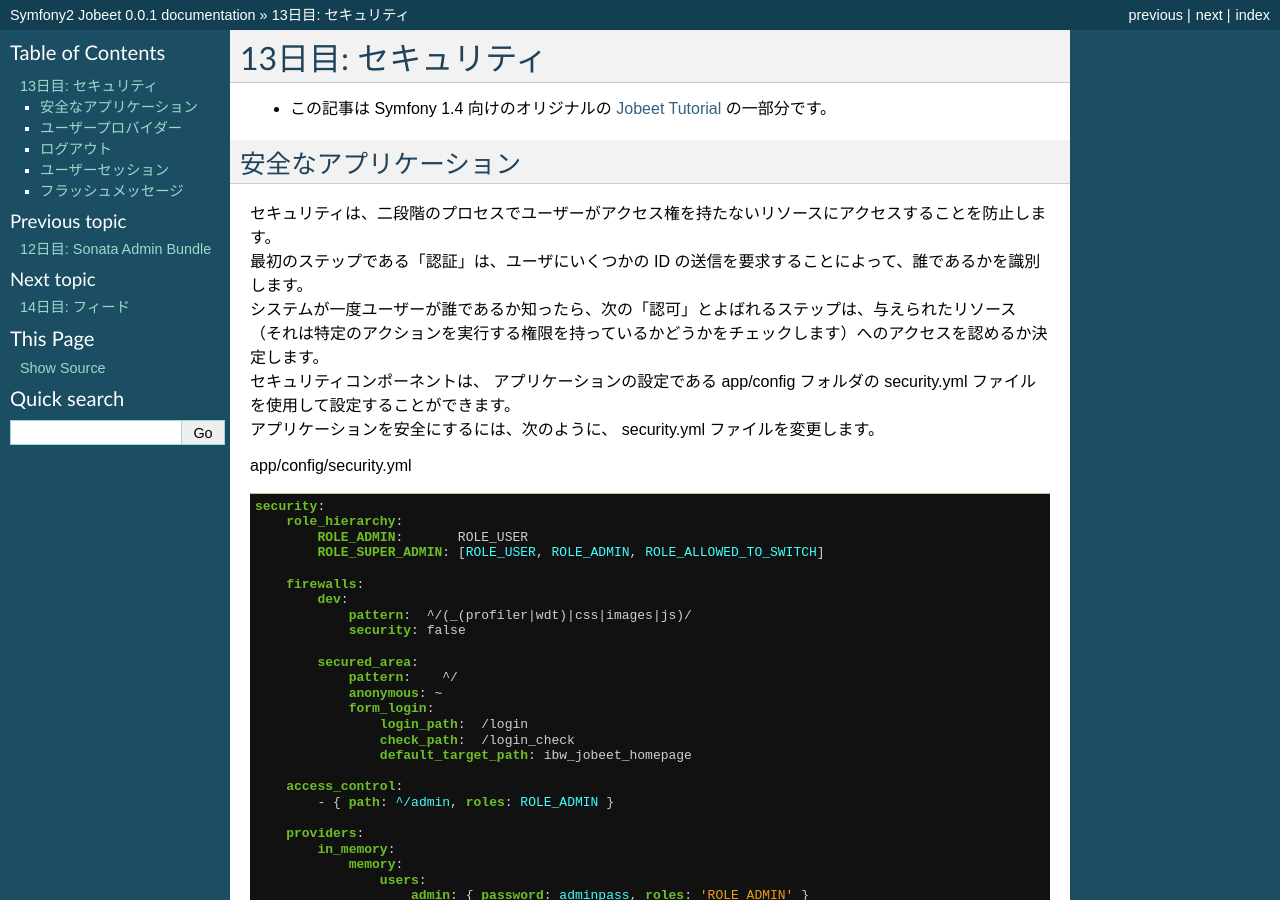
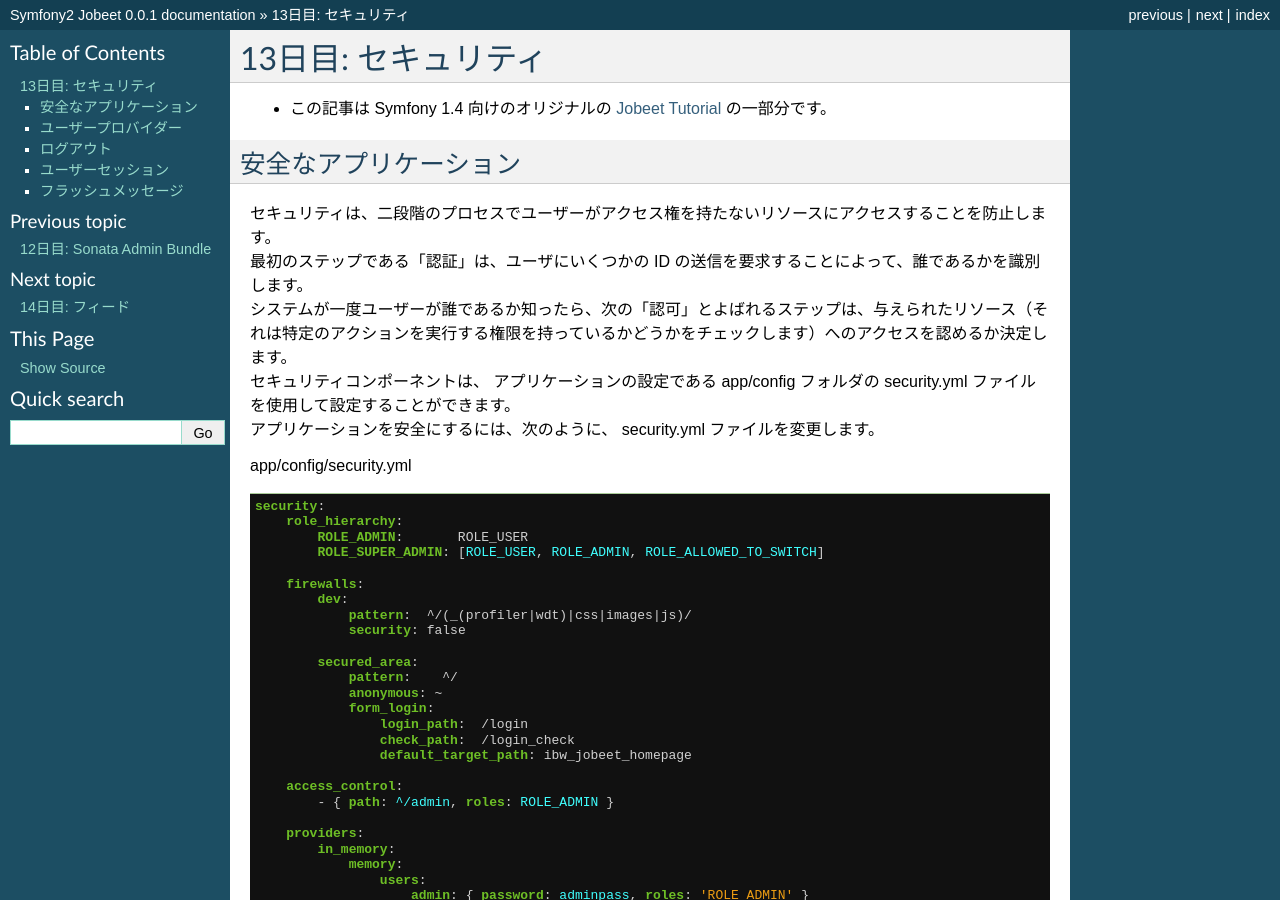
Before and after one commit to symfony-japan-old/symfony2-jobeet-ja, a Sphinx documentation site: the page built from source/day-13-security.rst, in a window 1280 px wide and 900 px high. Built offline with Sphinx 7.4.7, drawn with Linux system fonts in a browser that asks for light colours; some of the changed text lies outside the part shown.

Commit message:
改行しすぎ

```diff
--- a/source/day-13-security.rst
+++ b/source/day-13-security.rst
@@ -8,8 +8,7 @@
 
 | セキュリティは、二段階のプロセスでユーザーがアクセス権を持たないリソースにアクセスすることを防止します。
 | 最初のステップである「認証」は、ユーザにいくつかの ID の送信を要求することによって、誰であるかを識別します。
-| システムが一度ユーザーが誰であるか知ったら、次の「認可」とよばれるステップは、与えられたリソース
-| （それは特定のアクションを実行する権限を持っているかどうかをチェックします）へのアクセスを認めるか決定します。
+| システムが一度ユーザーが誰であるか知ったら、次の「認可」とよばれるステップは、与えられたリソース（それは特定のアクションを実行する権限を持っているかどうかをチェックします）へのアクセスを認めるか決定します。
 | セキュリティコンポーネントは、 アプリケーションの設定である app/config フォルダの security.yml ファイルを使用して設定することができます。
 | アプリケーションを安全にするには、次のように、 security.yml ファイルを変更します。
 
@@ -126,7 +125,7 @@
 | 無効なユーザー名またはパスワードを送信した場合は、このアクションで、ユーザーに表示するためフォーム送信エラーをセキュリティシステムから読み込みます。
 | セキュリティシステム自体が送信されたユーザー名とパスワードをチェックしユーザを認証します。
 | そのため、唯一の作業は、ログインフォームを表示し、発生した可能性のあるログインエラーを表示することです。
-| 最後に、対応するテンプレートを作成してみましょう
+| 最後に、対応するテンプレートを作成してみましょう。
 
 ..
    When the user submits the form, the security system automatically handles the form submission for you.
@@ -499,8 +498,7 @@
 
    {% block user_block %}<a href="{{ path('logout') }}">Logout</a>{% endblock%}
 
-| (初めにキャッシュをクリアしてから)管理セクションに入ろうとした場合、ユーザー名とパスワードの入力を要求され、
-| その後、ログアウトリンクが右上隅に表示されます。
+| (初めにキャッシュをクリアしてから)管理セクションに入ろうとした場合、ユーザー名とパスワードの入力を要求され、その後、ログアウトリンクが右上隅に表示されます。
 
 .. Now, if you try to enter the admin section (clear the cache first), you will be asked for an username and password and then, the logout link will be shown in the top-right corner.
 
--- a/source/day-15-web-services.rst
+++ b/source/day-15-web-services.rst
@@ -83,8 +83,8 @@
 
    $ php app/console doctrine:fixtures:load
 
-| フィクスチャーファイルでは、トークンは、テストを簡略化するためにハードコードされていますが、実際のユーザーがアカウントに適用されたときには、トークンを生成する必要があります
-| アフィリエイトクラスでトークンを生成する関数を作成してみましょう、。
+| フィクスチャーファイルでは、トークンは、テストを簡略化するためにハードコードされていますが、実際のユーザーがアカウントに適用されたときには、トークンを生成する必要があります。
+| アフィリエイトクラスでトークンを生成する関数を作成してみましょう。
 | お使いの ORM ファイル内、 lifecycleCallbacks セクションに setTokenValue メソッドを追加することで始めます。
 
 ..
--- a/source/day-16-the-mailer.rst
+++ b/source/day-16-the-mailer.rst
@@ -137,8 +137,7 @@
    or http://jobeet.local/app_dev.php/api/{{affiliate}}/jobs.json
    or http://jobeet.local/app_dev.php/api/{{affiliate}}/jobs.yaml
 
-| ここで、複数のアフィリエイトアカウントを選択しアクティブ化した場合でも、アクティベーションメールが届くように、
-| batchActionActivate にメール機能を追加してみましょう。
+ここで、複数のアフィリエイトアカウントを選択しアクティブ化した場合でも、アクティベーションメールが届くように、batchActionActivate にメール機能を追加してみましょう。
 
 ..
    Now, let’s add the mailing functionality to the batchActionActivate too,
--- a/source/day-17-search.rst
+++ b/source/day-17-search.rst
@@ -526,8 +526,7 @@
 | このタスクはインデックスからすべての期限切れのジョブを削除し、Zend Lucene の組み込みの optimize() メソッドによって最適化します。
 | 今日は、 1 時間も経たないうちに、多くの機能を備えた完全な検索エンジンを実装しました。
 | プロジェクトに新しい機能を追加したいときはいつも、まだどこかに解決されていないものがあるか確認してください。
-| 明日は、検索ボックスにユーザーの種類などのリアルタイムで結果を更新することで、
-| 検索エンジンのレスポンスを強化するために慎ましく JavaScript を使います。
+| 明日は、検索ボックスにユーザーの種類などのリアルタイムで結果を更新することで、検索エンジンのレスポンスを強化するために慎ましく JavaScript を使います。
 | もちろん、これは Symfony で AJAX を使用する方法について話をすることになります。
 
 ..
--- a/source/day-19-internationalization-and-localization.rst
+++ b/source/day-19-internationalization-and-localization.rst
@@ -159,8 +159,7 @@
 
    // ...
 
-| ユーザがカルチャーを指定せずにJobeetのプラットフォームにアクセスする場合は（http：//jobeet.local/app_dev.php）、
-| デフォルトのカルチャーを持つホームページにリダイレクトされます(http://jobeet.local/app_dev.php/en/)。
+ユーザがカルチャーを指定せずにJobeetのプラットフォームにアクセスする場合は（http：//jobeet.local/app_dev.php）、デフォルトのカルチャーを持つホームページにリダイレクトされます(http://jobeet.local/app_dev.php/en/)。
 
 ..
    If the user will access the Jobeet platform without specifying his preffered culture (http://jobeet.local/app_dev.php),
```
